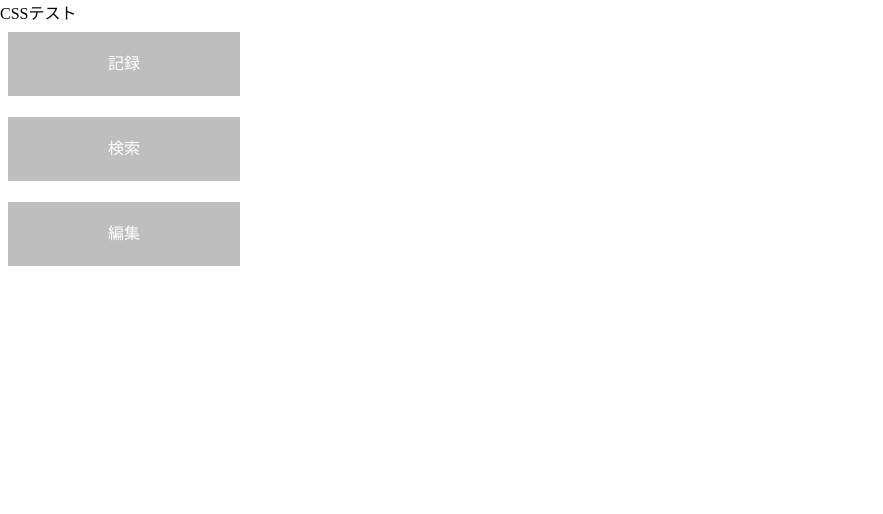
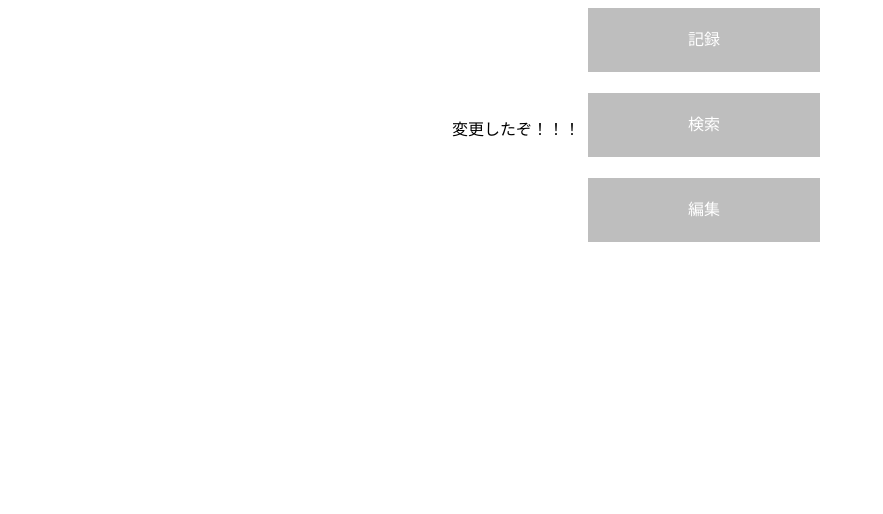
Before and after one commit to nooh1she/atcoder_memo, a Django app: page / in a window 1280 px wide. Shown: the part 100-614 px from the top of the page, without its empty margins (0-883 px from the left). Run offline with Django 3.2, Linux system fonts and the light colour scheme.

Commit message:
hayashi commit2

```diff
--- a/app/templates/app/top.html
+++ b/app/templates/app/top.html
@@ -16,6 +16,12 @@
 </div>
 
 <style>
+
+    .container {
+        display: flex;
+        justify-content: center;
+        align-items: center;
+    }
 
     ul li {
         position: relative;
--- a/app/templates/base.html
+++ b/app/templates/base.html
@@ -17,7 +17,7 @@
     <!-- メイン画面 -->
     <main>
         <div class="container">
-            <p>CSSテスト</p>
+            変更したぞ！！！
             {% block content %}
             {% endblock %}
         </div>
```
Also changed, not shown: app/templates/app/item.html (+11 -0 lines).
